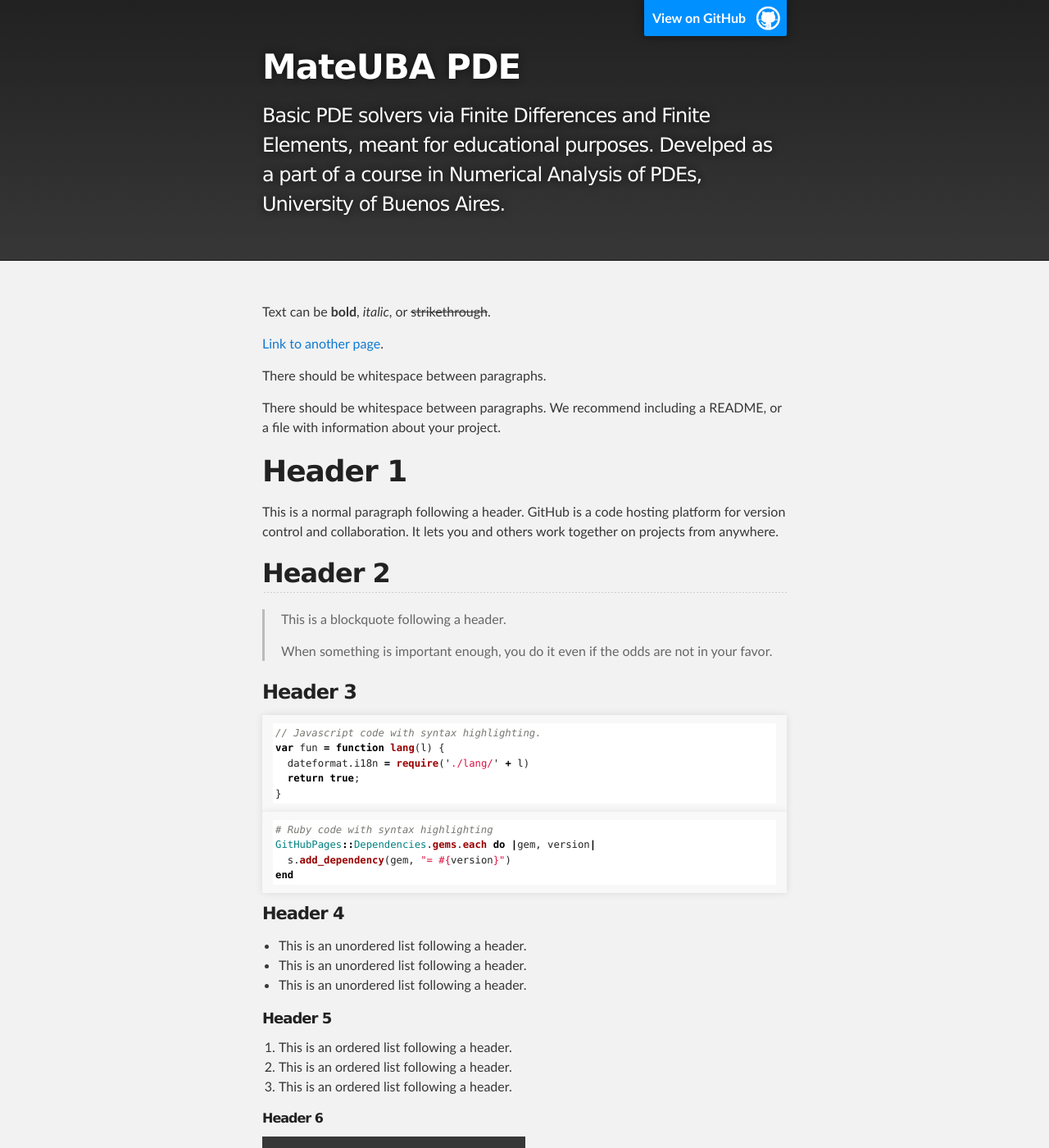
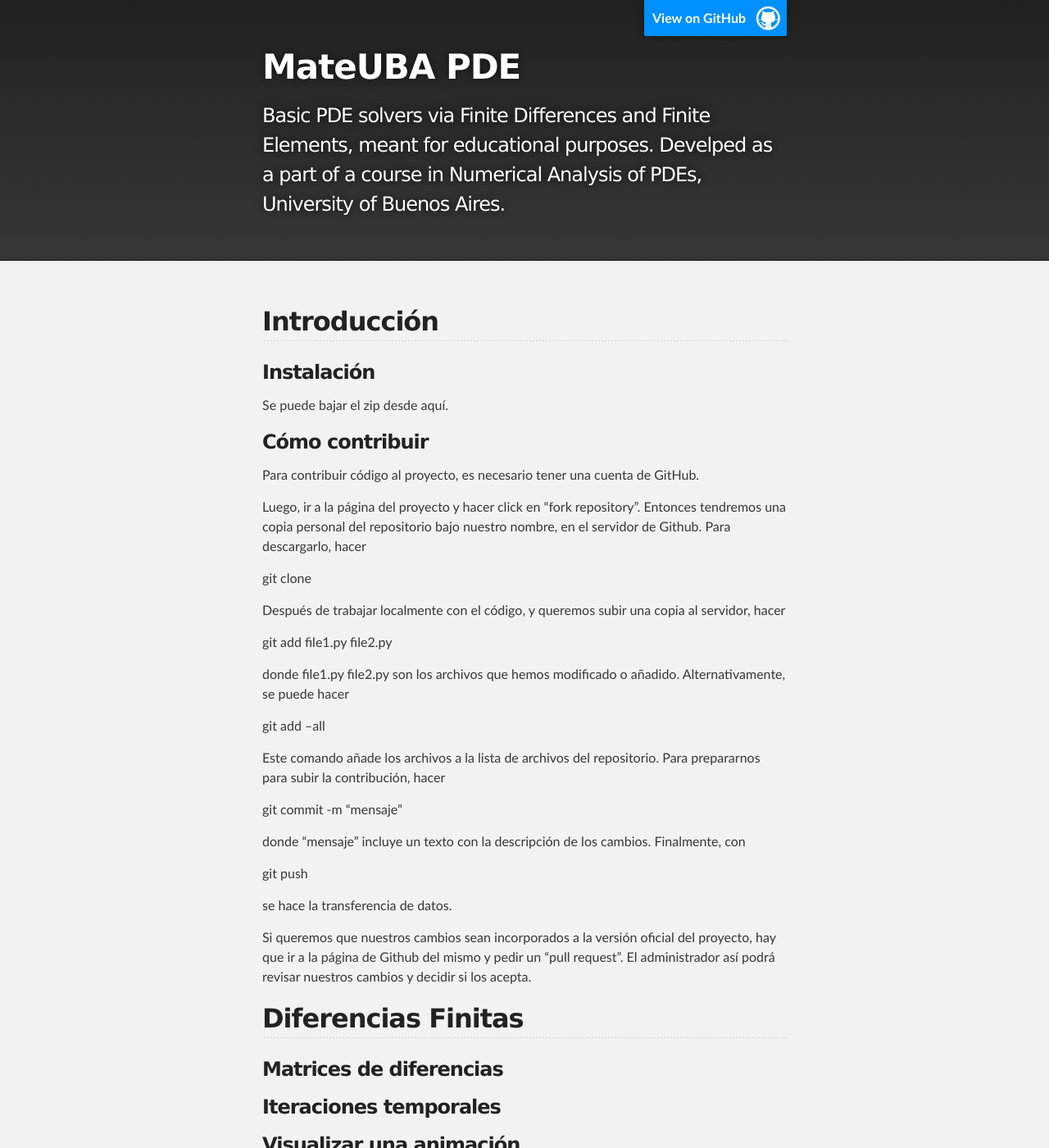
Before and after one commit to mascondosa/MateUBA_PDE, a Jekyll site: the page built from docs/index.md, in a window 1280 px wide and 1400 px high. Shown: the whole window at 82% size. Built offline with Jekyll 4.4.1, drawn with Linux system fonts in a browser that asks for light colours; our own code applies the rules of GitHub Pages for plain Markdown files; some of the changed text lies outside the part shown.

````diff
--- a/docs/index.md
+++ b/docs/index.md
@@ -2,122 +2,85 @@
 layout: default
 ---
 
-Text can be **bold**, _italic_, or ~~strikethrough~~.
+## Introducción
 
-[Link to another page](./another-page.html).
+### Instalación
 
-There should be whitespace between paragraphs.
+Se puede bajar el zip desde aquí.
 
-There should be whitespace between paragraphs. We recommend including a README, or a file with information about your project.
+### Cómo contribuir
 
-# Header 1
+Para contribuir código al proyecto, es necesario tener una cuenta de GitHub.
 
-This is a normal paragraph following a header. GitHub is a code hosting platform for version control and collaboration. It lets you and others work together on projects from anywhere.
+Luego, ir a la página del proyecto y hacer click en "fork repository". Entonces
+tendremos una copia personal del repositorio bajo nuestro nombre, en el servidor
+de Github. Para descargarlo, hacer
 
-## Header 2
+git clone
 
-> This is a blockquote following a header.
->
-> When something is important enough, you do it even if the odds are not in your favor.
+Después de trabajar localmente con el código, y queremos subir una copia al servidor, hacer
 
-### Header 3
+git add file1.py file2.py
 
-```js
-// Javascript code with syntax highlighting.
-var fun = function lang(l) {
-  dateformat.i18n = require('./lang/' + l)
-  return true;
-}
-```
+donde file1.py file2.py son los archivos que hemos modificado o añadido. Alternativamente,
+se puede hacer
 
-```ruby
-# Ruby code with syntax highlighting
-GitHubPages::Dependencies.gems.each do |gem, version|
-  s.add_dependency(gem, "= #{version}")
-end
-```
+git add --all
 
-#### Header 4
+Este comando añade los archivos a la lista de archivos del repositorio. Para prepararnos para subir
+la contribución, hacer
 
-*   This is an unordered list following a header.
-*   This is an unordered list following a header.
-*   This is an unordered list following a header.
+git commit -m "mensaje"
 
-##### Header 5
+donde "mensaje" incluye un texto con la descripción de los cambios. Finalmente, con
 
-1.  This is an ordered list following a header.
-2.  This is an ordered list following a header.
-3.  This is an ordered list following a header.
+git push
 
-###### Header 6
+se hace la transferencia de datos.
 
-| head1        | head two          | three |
-|:-------------|:------------------|:------|
-| ok           | good swedish fish | nice  |
-| out of stock | good and plenty   | nice  |
-| ok           | good `oreos`      | hmm   |
-| ok           | good `zoute` drop | yumm  |
+Si queremos que nuestros cambios sean incorporados a la versión oficial del proyecto, hay que ir a la
+página de Github del mismo y pedir un "pull request". El administrador así podrá revisar nuestros cambios
+y decidir si los acepta.
 
-### There's a horizontal rule below this.
+## Diferencias Finitas
 
-* * *
+### Matrices de diferencias
 
-### Here is an unordered list:
+### Iteraciones temporales
 
-*   Item foo
-*   Item bar
-*   Item baz
-*   Item zip
-
-### And an ordered list:
-
-1.  Item one
-1.  Item two
-1.  Item three
-1.  Item four
-
-### And a nested list:
-
-- level 1 item
-  - level 2 item
-  - level 2 item
-    - level 3 item
-    - level 3 item
-- level 1 item
-  - level 2 item
-  - level 2 item
-  - level 2 item
-- level 1 item
-  - level 2 item
-  - level 2 item
-- level 1 item
-
-### Small image
-
-![Octocat](https://github.githubassets.com/images/icons/emoji/octocat.png)
-
-### Large image
-
-![Branching](https://guides.github.com/activities/hello-world/branching.png)
+### Visualizar una animación
 
 
-### Definition lists can be used with HTML syntax.
+## Elementos Finitos
 
-<dl>
-<dt>Name</dt>
-<dd>Godzilla</dd>
-<dt>Born</dt>
-<dd>1952</dd>
-<dt>Birthplace</dt>
-<dd>Japan</dd>
-<dt>Color</dt>
-<dd>Green</dd>
-</dl>
+### Malladores
 
-```
-Long, single-line code blocks should not wrap. They should horizontally scroll if they are too long. This line should be long enough to demonstrate this.
-```
+Lo primero en un código de Elementos Finitos es definir una geometría discreta (una malla).
+El código puede hacer lo siguiente:
+- Definir una nube de puntos y mallar mediante scipy.spatial.Delaunay
+- Definir una geometría y construir una malla mediante dmesh.
+- Encontrar los nodos de borde de una triangulación.
 
-```
-The final element.
-```
+### Interpolación y cuadratura
+
+Tenemos definidas las siguientes bases de Lagrange:
+- En un triángulo
+-- Elementos Lineales
+- En un rectángulo
+-- Por ahora nada
+
+junto con las cuadraturas:
+- Exactas para P2 en un triángulo
+
+### Formas débiles
+
+El código calcula integrales locales de la forma:
+
+XXX
+
+y luego las ensambla en una matriz global.
+
+
+### Álgebra Lineal
+
+Finalmente se resuelve el problema lineal mediante numpy.linalg.solve
````
